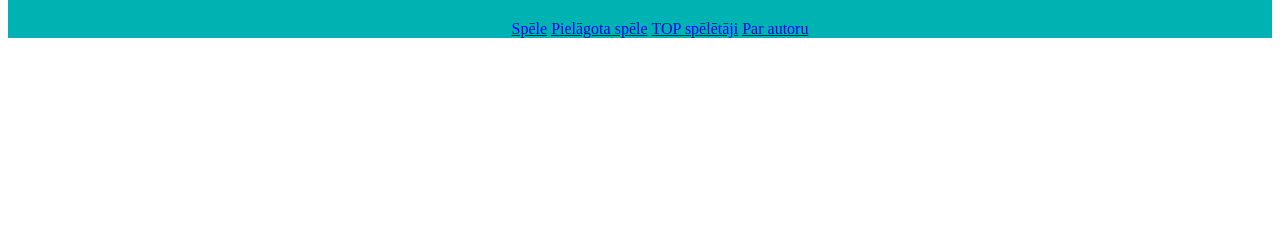
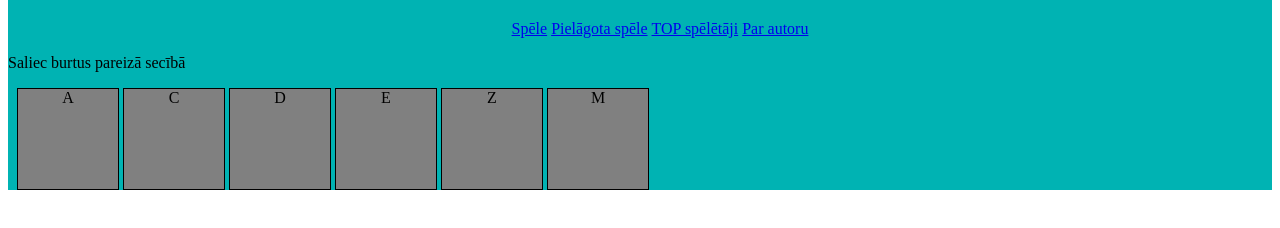
Before and after one commit to vesmaluza/StartIT-majasdarbi, a plain HTML site: page index.html in a window 1280 px wide. Shown: the part 60-288 px from the top of the page. Drawn offline with Linux system fonts and the light colour scheme.

Commit message:
Papildinats HTML
HTML papildinats ar div blokiem

```diff
--- a/index.html
+++ b/index.html
@@ -18,8 +18,19 @@
                         <li><a href="pspele.html">Pielāgota spēle</a></li>
                         <li><a href="topins.html">TOP spēlētāji</a></li>
                         <li><a href="parautoru.html">Par autoru</a></li>
-                    </ul>
-                    </div><!---beidzas header-->
+                </ul>
+                    </div>
+                    <div class="content">
+                        <p>Saliec burtus pareizā secībā</p>
+
+                        <div class="game">
+                            <div class="block">A</div>
+                            <div class="block">C</div>
+                            <div class="block">D</div>
+                            <div class="block">E</div>
+                            <div class="block">Z</div>
+                            <div class="block">M</div>
+                        </div>
 
 </body>
 </html>
--- a/style.css
+++ b/style.css
@@ -17,8 +17,9 @@ li{
     font-family: century;
 }
 .game{
-    width:350px;
-    background: black;
+    width:650px;
+    text-align:center;
+    background: #00b3b3;
 }
 
 .block{
@@ -27,3 +28,4 @@ li{
     width: 100px;
     height: 100px;
     border: 1px solid black;
+}
```
